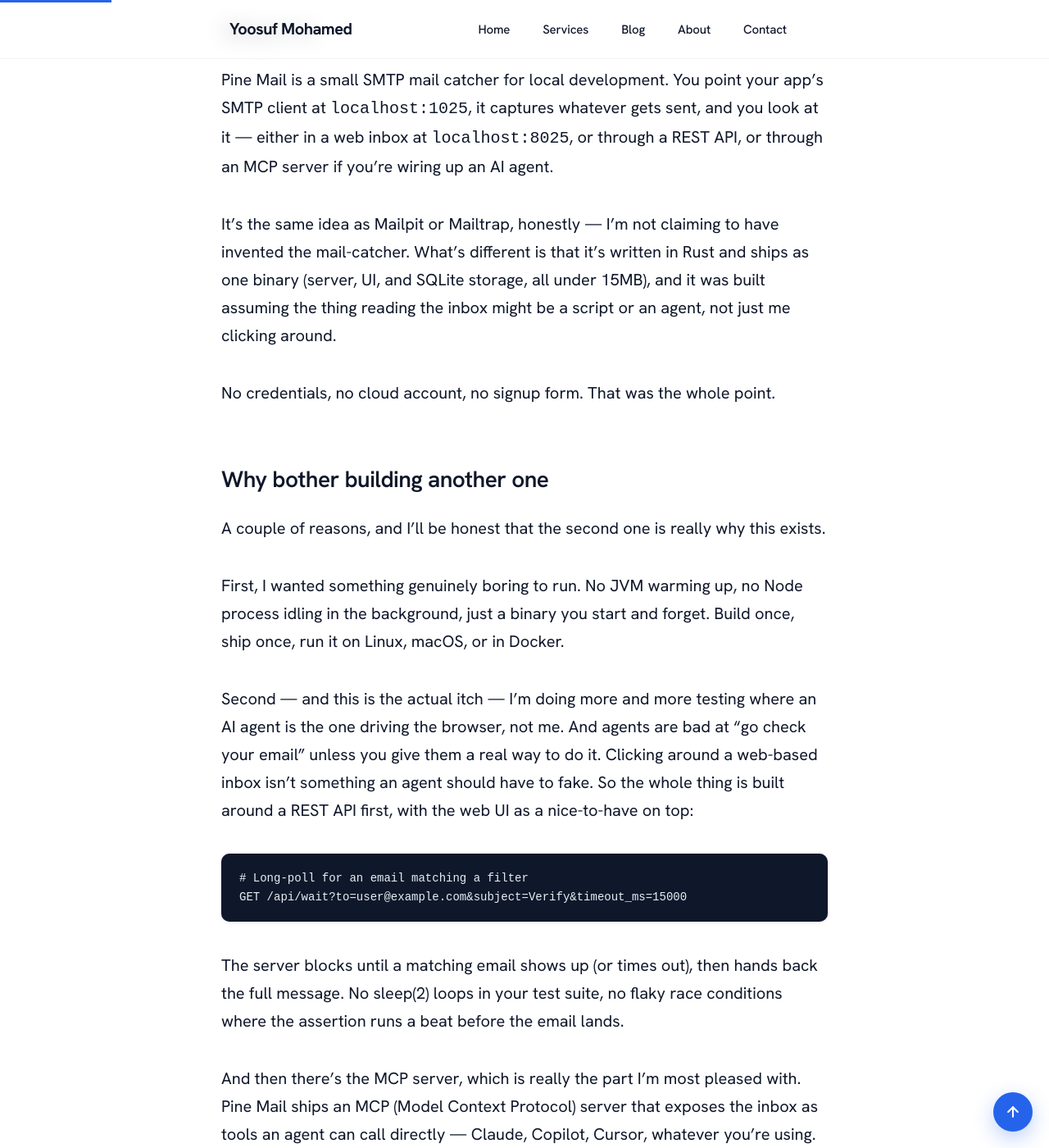
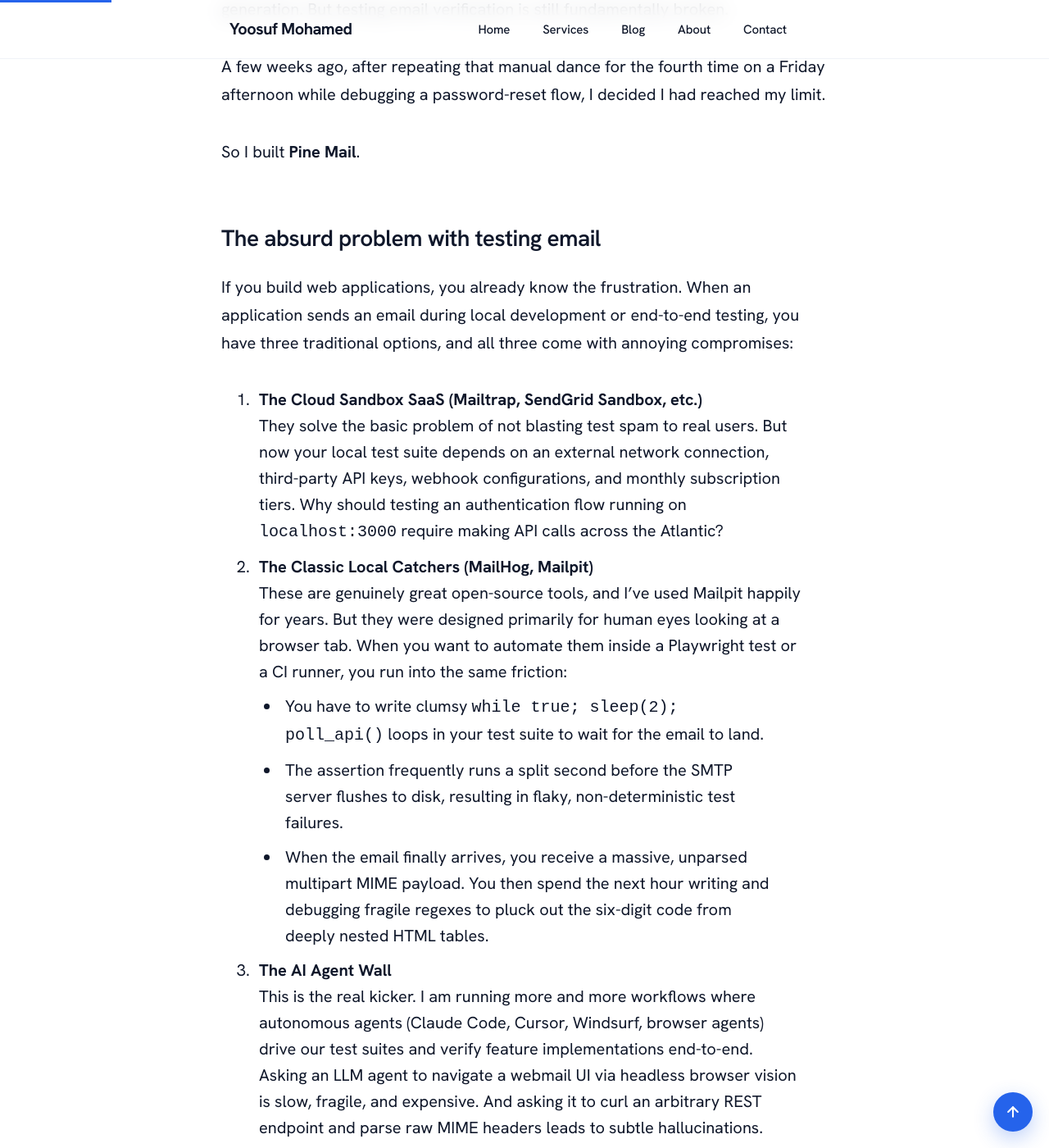
Before and after one commit to yoosuf/yoosuf.github.io, a Jekyll site: the page built from _posts/2026-09-01-introducing-pinemail.md, in a window 1280 px wide and 1400 px high, scrolled down 1155 px. Shown: the whole window at 82% size. Built offline with Jekyll 4.4.1, drawn with Linux system fonts in a browser that asks for light colours; some web fonts are replaced; some of the changed text lies outside the part shown.

Commit message:
Improve Introducing Pine Mail post content and update llms.txt

````diff
--- a/_posts/2026-09-01-introducing-pinemail.md
+++ b/_posts/2026-09-01-introducing-pinemail.md
@@ -1,70 +1,213 @@
 ---
 title: "Introducing Pine Mail: A Tiny SMTP Mail Catcher for Developers and AI Agents"
 author: Yoosuf Mohamed
-date: 2026-09-01 08:00:00
+date: 2026-09-01 00:00:00
 excerpt: ""
 layout: post
 permalink: /blog/introducing-pinemail
 published: true
-description: "Why I built Pine Mail, a single-binary SMTP mail catcher in Rust with a REST API and MCP server for e2e testing and AI agents."
-categories: ["Engineering"]
+description: "Why I built Pine Mail: a single-binary SMTP mail catcher in Rust with a REST API and MCP server for automated testing and AI agents."
+categories: ["Engineering", "AI & Tech"]
 tags: ["Rust", "Open Source", "DevOps", "AI", "Testing"]
 ---
 
-I was testing a password reset flow for the third time that afternoon, flipping between my test-email provider's dashboard and my app, trying to pick the right OTP out of a cluttered inbox UI. Then I needed to test it again with a different account. Reset. Log back in to the mail dashboard. Find the email. Copy the code. Repeat.
+We are living in an era where an AI coding agent can scaffold an entire full-stack application in two prompts, spin up cloud infrastructure, and generate fifty integration tests before you've finished your morning coffee.
 
-At some point I just got annoyed enough to fix it myself, which is how most of my side projects start.
+Yet the moment that automated test suite or browser agent encounters this one innocent sentence:
 
-If you've done any amount of QA work, or built anything with email verification, you know this dance. Mailtrap and Mailhog and the rest all solve the "don't send real email in dev" problem fine. What none of them solved for me was the *next* problem: getting the email's contents back into my test script or my AI agent without babysitting a browser tab.
+*“Please enter the 6-digit verification code sent to your email.”*
+
+Everything collapses.
+
+The test suite hangs. The CI pipeline times out. The AI agent starts hallucinating or burns ten thousand tokens trying to scrape a webmail dashboard. And the developer sighs, pulls up a browser tab, clicks around an inbox UI, copies an OTP code, and pastes it into a terminal by hand.
+
+In 2026, we have solved distributed consensus, edge computing, and neural code generation. But testing email verification is still fundamentally broken.
+
+A few weeks ago, after repeating that manual dance for the fourth time on a Friday afternoon while debugging a password-reset flow, I decided I had reached my limit.
 
 So I built **Pine Mail**.
 
-## What it is
+## The absurd problem with testing email
 
-Pine Mail is a small SMTP mail catcher for local development. You point your app's SMTP client at `localhost:1025`, it captures whatever gets sent, and you look at it — either in a web inbox at `localhost:8025`, or through a REST API, or through an MCP server if you're wiring up an AI agent.
+If you build web applications, you already know the frustration. When an application sends an email during local development or end-to-end testing, you have three traditional options, and all three come with annoying compromises:
 
-It's the same idea as Mailpit or Mailtrap, honestly — I'm not claiming to have invented the mail-catcher. What's different is that it's written in Rust and ships as one binary (server, UI, and SQLite storage, all under 15MB), and it was built assuming the thing reading the inbox might be a script or an agent, not just me clicking around.
+1. **The Cloud Sandbox SaaS (Mailtrap, SendGrid Sandbox, etc.)**
+They solve the basic problem of not blasting test spam to real users. But now your local test suite depends on an external network connection, third-party API keys, webhook configurations, and monthly subscription tiers. Why should testing an authentication flow running on `localhost:3000` require making API calls across the Atlantic?
 
-No credentials, no cloud account, no signup form. That was the whole point.
+2. **The Classic Local Catchers (MailHog, Mailpit)**
+These are genuinely great open-source tools, and I've used Mailpit happily for years. But they were designed primarily for human eyes looking at a browser tab. When you want to automate them inside a Playwright test or a CI runner, you run into the same friction:
+- You have to write clumsy `while true; sleep(2); poll_api()` loops in your test suite to wait for the email to land.
+- The assertion frequently runs a split second before the SMTP server flushes to disk, resulting in flaky, non-deterministic test failures.
+- When the email finally arrives, you receive a massive, unparsed multipart MIME payload. You then spend the next hour writing and debugging fragile regexes to pluck out the six-digit code from deeply nested HTML tables.
 
-## Why bother building another one
+3. **The AI Agent Wall**
+This is the real kicker. I am running more and more workflows where autonomous agents (Claude Code, Cursor, Windsurf, browser agents) drive our test suites and verify feature implementations end-to-end. Asking an LLM agent to navigate a webmail UI via headless browser vision is slow, fragile, and expensive. And asking it to curl an arbitrary REST endpoint and parse raw MIME headers leads to subtle hallucinations.
 
-A couple of reasons, and I'll be honest that the second one is really why this exists.
+Agents need a clean, structured, native way to interact with email. They need to be able to say: *"Wait for the verification email sent to `test@local`, give me the OTP code, and tell me when it's done."*
 
-First, I wanted something genuinely boring to run. No JVM warming up, no Node process idling in the background, just a binary you start and forget. Build once, ship once, run it on Linux, macOS, or in Docker.
+That was the itch. Pine Mail is the scratch.
 
-Second — and this is the actual itch — I'm doing more and more testing where an AI agent is the one driving the browser, not me. And agents are bad at "go check your email" unless you give them a real way to do it. Clicking around a web-based inbox isn't something an agent should have to fake. So the whole thing is built around a REST API first, with the web UI as a nice-to-have on top:
+## What Pine Mail actually is
+
+Pine Mail is a lightweight, single-binary SMTP mail catcher built specifically for local development, automated test suites, and autonomous AI agents.
+
+You point your application's SMTP configuration at `localhost:1025`. It intercepts every email sent by your app. You can view the messages in a clean web UI at `localhost:8025`, query them via a REST API, or connect an AI agent directly using its native Model Context Protocol (MCP) server.
+
+It doesn't require a cloud account, doesn't require Docker (though a Docker image is available), and doesn't ask for credentials. It's a single static binary written in Rust that compiles the server, SQLite storage, and the embedded web frontend into an executable under 15MB.
+
+No JVM warming up. No Node.js runtime idling in the background. It starts in under 5 milliseconds and sits comfortably at 12MB of RAM.
+
+## The two features that change everything
+
+I didn't want to build just another clone of Mailpit. Pine Mail was built around two specific capabilities designed to eliminate test flakiness and agent friction.
+
+### 1. Long-polling built into the HTTP API (`GET /api/wait`)
+
+The worst part of testing asynchronous messaging is polling. You send an email in your test, and then you either throw an arbitrary `sleep(3)` into your code (which slows down CI) or you poll a list endpoint every 500ms (which adds noise and causes race conditions).
+
+Pine Mail solves this at the protocol level with a long-polling wait endpoint:
 
 ```bash
-# Long-poll for an email matching a filter
-GET /api/wait?to=user@example.com&subject=Verify&timeout_ms=15000
+# Wait up to 15 seconds for an email matching these filters
+curl "http://localhost:8025/api/wait?to=user@example.com&subject=Verify&timeout_ms=15000"
 ```
 
-The server blocks until a matching email shows up (or times out), then hands back the full message. No sleep(2) loops in your test suite, no flaky race conditions where the assertion runs a beat before the email lands.
+The HTTP request stays open. The instant the SMTP listener finishes processing the incoming message, the server pushes the completed message payload back over the connection and closes the request. If the email doesn't arrive before the timeout, it returns a clean 408.
 
-And then there's the MCP server, which is really the part I'm most pleased with. Pine Mail ships an MCP (Model Context Protocol) server that exposes the inbox as tools an agent can call directly — Claude, Copilot, Cursor, whatever you're using. Point it at Pine Mail and it can:
+Zero `sleep()` calls in your test harness. Zero polling loops. Your assertions run the millisecond the email exists.
 
-- List captured emails
-- Wait for one matching a filter
-- Pull OTP codes and magic links straight out of the body
-- Delete a message, or clear the whole inbox
+### 2. Automatic signal and token extraction (`/api/messages/:id/extract`)
 
-Which means you can hand an agent a task like "sign up, verify the email, log in" and it doesn't need you to hand-write the email-scraping logic. It just asks Pine Mail for the email.
+In 95% of automated test scenarios, you do not care about the MIME boundary delimiters, the CSS styling of the hero header, or the tracking pixels. You care about two things:
 
-## What's actually in it
+- What was the verification code?
+- What was the magic link / password reset URL?
 
-- SMTP on port 1025 — no auth, no relaying, it only ever accepts mail, never sends it anywhere.
-- A web UI and REST API on port 8025, with live updates over WebSockets so new mail just appears.
-- HTML and plain-text bodies, raw MIME headers, attachments, bulk delete — the usual inbox stuff.
-- A paginated, infinite-scroll inbox that doesn't fall over once you've got 10,000 test emails sitting in it.
-- `GET /api/wait` for long-polling, `GET /api/messages/:id/extract` for pulling OTPs and links out automatically.
-- An MCP server with seven tools (list, get, wait, extract, delete, clear, send-test).
-- SQLite underneath, with automatic pruning, or fully in-memory if you don't want anything persisted at all.
-- No runtime dependencies beyond the binary itself — Docker is optional, not required.
+Pine Mail runs incoming email bodies through a dedicated signal extraction engine. When you query the extraction endpoint:
 
-## Getting it running
+```bash
+curl "http://localhost:8025/api/messages/msg_01J6XYZ.../extract"
+```
 
-Fastest path is Docker Hub, no build step involved:
+It returns structured JSON:
+
+```json
+{
+  "codes": ["849201"],
+  "links": [
+    "http://localhost:3000/auth/verify?token=d8f1e09a8b2c4d5e"
+  ],
+  "action_urls": [
+    "http://localhost:3000/auth/verify?token=d8f1e09a8b2c4d5e"
+  ]
+}
+```
+
+It recognizes 4 to 8-digit numeric and alphanumeric OTPs, magic login links, password reset URLs, and confirmation triggers. You never have to write regexes in your test scripts again.
+
+## What this looks like in an automated test
+
+Here is a practical example. Suppose you are writing an end-to-end authentication test in Python using Playwright or `requests`.
+
+Instead of juggling browser tabs or sleeping:
+
+```python
+import requests
+
+# 1. Trigger the signup in your application
+signup_resp = requests.post("http://localhost:3000/api/signup", json={
+    "email": "sarah@company.test",
+    "password": "CorrectHorseBatteryStaple!"
+})
+assert signup_resp.status_code == 201
+
+# 2. Block until Pine Mail receives the verification email (no sleep needed)
+email = requests.get(
+    "http://localhost:8025/api/wait",
+    params={
+        "to": "sarah@company.test",
+        "subject": "Confirm your account",
+        "timeout_ms": 10000
+    }
+).json()
+
+# 3. Pull the OTP code straight out of the parsed signals
+extracted = requests.get(f"http://localhost:8025/api/messages/{email['id']}/extract").json()
+otp_code = extracted["codes"][0]
+
+# 4. Submit the verification code
+verify_resp = requests.post("http://localhost:3000/api/verify-email", json={
+    "email": "sarah@company.test",
+    "code": otp_code
+})
+assert verify_resp.status_code == 200
+```
+
+The test is fast, robust, and completely deterministic. If the email delivery fails inside your app, the test fails immediately on the timeout without hanging indefinitely.
+
+## The native MCP server for AI agents
+
+This is where things get genuinely fun.
+
+Model Context Protocol (MCP) has rapidly become the standard way AI agents interact with local developer tools. Pine Mail ships with a dedicated MCP server binary (`pinemail-mcp`) that exposes the entire inbox to your AI agents as native callable tools.
+
+Whether you're using Claude Desktop, Cursor, Windsurf, Claude Code, or an autonomous framework, you configure the server in your MCP settings:
+
+```json
+{
+  "mcpServers": {
+    "pinemail": {
+      "command": "pinemail-mcp",
+      "env": {
+        "PINEMAIL_URL": "http://localhost:8025"
+      }
+    }
+  }
+}
+```
+
+Once wired up, your agent has access to seven targeted tools:
+- `wait_for_email` (blocks until matching email arrives)
+- `extract_signals` (pulls OTP codes and URLs)
+- `list_messages` (queries inbox with pagination)
+- `get_message` (fetches full HTML, plain text, and MIME data)
+- `delete_message` (cleans up a specific message)
+- `clear_inbox` (resets state between test runs)
+- `send_test_email` (injects a simulated test message)
+
+Now, you can hand your agent a high-level task:
+
+> *"Use the browser to register a new account as alex@test.local, wait for the confirmation email, extract the verification link, visit it to complete registration, and confirm that the user dashboard renders."*
+
+The agent navigates to your signup page, fills in the form, calls the `wait_for_email` tool, retrieves the extracted URL via `extract_signals`, navigates directly to the confirmation link, and validates the dashboard.
+
+No brittle webmail scraping. No custom bash glue. The agent just does the job.
+
+## Why Rust? (And how it's engineered)
+
+People always ask why I chose Rust for this instead of Go or TypeScript.
+
+I don't rewrite tools in Rust just for the sake of writing Rust. But for developer tooling that sits in the background of your daily workflow, three constraints matter:
+
+1. **Zero runtime overhead:** When I'm developing, Docker containers, language runtimes, and background daemons consume battery and RAM quickly. Pine Mail compiles to a single, statically linked binary. It starts instantly and uses barely 12MB of resident memory.
+2. **Single-file distribution:** The web frontend (built with React and Vite) is embedded directly into the Rust executable at compile time using `rust-embed`. There are no `node_modules`, no static asset directories to configure, and no external HTML files to keep track of. One file on disk does everything.
+3. **Resilience under load:** SMTP connections and WebSocket streams can easily lead to memory leaks or deadlocks if not handled cleanly. Tokio's async runtime handles hundreds of simultaneous SMTP connections effortlessly, while SQLite in WAL (Write-Ahead Logging) mode guarantees fast, reliable persistence without locks freezing the UI.
+
+The codebase is organized as a clean cargo workspace with three focused crates:
+
+- `pinemail-core`: Contains the SQLite storage engine, MIME parsing logic, signal extraction rules, and shared domain models.
+- `pinemail-server`: Houses the Tokio-based SMTP server (port 1025), the Axum HTTP REST API, and the embedded WebSockets inbox dashboard (port 8025). This is the primary binary.
+- `pinemail-mcp`: The Model Context Protocol stdio server that translates MCP tool calls into HTTP queries against the server.
+
+For CI environments, you can pass `--memory` to run Pine Mail with an in-memory SQLite database. Tests run at lightning speed, and when the process exits, zero temporary files are left on disk.
+
+## Quick start
+
+You can get Pine Mail running in your environment in less than 30 seconds.
+
+### Via Docker
+
+If you prefer containers, the official image is on Docker Hub:
 
 ```bash
 docker run -d \
@@ -75,11 +218,11 @@
   yoosuf/pinemail:latest
 ```
 
-That's it. Open `http://localhost:8025`, point your app at `localhost:1025`, done. I checked it on both amd64 and arm64 (my M-series Mac, plus a Raspberry Pi I had lying around) before calling it good.
+Open `http://localhost:8025` to view the inbox, and point your application's SMTP host to `localhost:1025`.
 
-### If you'd rather build it yourself
+### From source
 
-I get it, some people don't like running things they can't read. Clone it and build:
+If you have the Rust toolchain installed:
 
 ```bash
 git clone https://github.com/yoosuf/pinemail.git
@@ -88,89 +231,27 @@
 ./target/release/pinemail
 ```
 
-Same ports either way — SMTP on `1025`, UI on `8025`.
+That's all it takes.
 
-### Wiring it into an agent
+## What's on the roadmap
 
-If you're on Claude Desktop, Copilot, or Cursor, the MCP config is just:
+Pine Mail is currently at `v0.1.0`. I've been running it in local development and in automated agentic test suites for several weeks, and it has already replaced both Mailhog and Mailtrap across my personal workflow.
 
-```json
-{
-  "mcpServers": {
-    "pinemail": {
-      "command": "pinemail-mcp",
-      "env": { "PINEMAIL_URL": "http://localhost:8025" }
-    }
-  }
-}
-```
+A few capabilities I'm actively working on for upcoming releases:
 
-Ask your agent to "wait for an email from support@example.com with subject 'Password Reset'" and it does exactly that. No regex you wrote at 11pm, no manual extraction step.
+- **Incoming mail webhooks:** Register a webhook endpoint so Pine Mail pushes an HTTP POST payload to your local server the moment a matching message arrives.
+- **Configurable rate-limiting simulation:** The ability to simulate real-world email provider throttling and temporary greylisting errors (421/450 responses) to test your application's email queue backoff logic.
+- **IMAP read-only interface:** For legacy apps or desktop email clients that insist on fetching mail via IMAP rather than checking a REST API.
 
-## Where this is actually useful
+## Wrap up
 
-I'll admit most "here's why my tool is great" sections in blog posts are padding, so I'll keep this to what I've actually used it for.
+Software development has gotten dramatically faster over the last two years, but we often overlook the mundane friction points that break our flow. Email verification shouldn't be the thing that slows down an automated deployment or confuses an AI agent.
 
-Testing a three-step signup with email verification used to mean: trigger the signup, tab over to Mailhog, find the email, copy the OTP by hand, tab back, paste it, continue. With Pine Mail's `/api/wait` endpoint, that whole dance turns into a few lines in the test itself:
+Pine Mail is free, open source under the MIT license, and ready for you to poke at:
 
-```python
-# Trigger signup
-response = requests.post("http://api.myapp.local/signup", json=data)
+- GitHub repository: [github.com/yoosuf/pinemail](https://github.com/yoosuf/pinemail)
+- Docker Hub: [hub.docker.com/r/yoosuf/pinemail](https://hub.docker.com/r/yoosuf/pinemail)
 
-# Wait for verification email (blocks until it arrives)
-email = requests.get(
-    "http://localhost:8025/api/wait",
-    params={"to": "testuser@example.com", "subject": "Verify", "timeout_ms": 10000}
-).json()
-
-# Extract OTP
-codes = requests.get(f"http://localhost:8025/api/messages/{email['id']}/extract").json()
-otp = codes['codes'][0]
-
-# Continue test
-requests.post("http://api.myapp.local/verify", json={"otp": otp})
-```
-
-Nothing clever here, which is the point — the boring parts of the test stay boring, and you're not babysitting a browser tab waiting for an email to land.
-
-The more interesting case, for me at least, is handing this off entirely to an agent. I've had a Claude-driven test run through "sign up as test@example.com, verify the email, set a password, log in" as a single instruction — it posts the signup, calls the MCP `wait_for_email` tool, pulls the link out with `extract_signals`, clicks it, sets the password, and logs in. I didn't write any of the email-handling code for that run. It just used the tools.
-
-And then there's the plain, low-stakes version: I'm building a password-reset screen, I run Pine Mail in one terminal and my app in another, trigger the reset, and click the link straight out of the inbox at `localhost:8025`. No throwaway Gmail accounts, no rate limits interrupting me mid-flow.
-
-## Why Rust, since people ask
-
-Honestly, if you're just running the Docker image, the language underneath shouldn't matter to you at all — that's kind of the point of shipping a single binary.
-
-But for me, building it, Rust mattered. One binary, no runtime to install, no "works on my machine" arguments about Node versions. It stays memory-light even with a few thousand emails sitting in the inbox, async I/O keeps the WebSocket connections and SMTP sessions cheap, and the type system caught a handful of bugs for me before they ever became 2am debugging sessions.
-
-If you want to hack on it, you'll need the Rust toolchain, obviously. The codebase is a monorepo and reasonably tidy — I've tried to keep it that way on purpose, since I'd like other people to actually contribute rather than bounce off it.
-
-## How it's put together, if you're curious
-
-Three crates:
-
-- `pinemail-core` — the shared library: SQLite storage, MIME parsing, the regex-based OTP/link extraction.
-- `pinemail-server` — the SMTP server plus the HTTP API and UI. This is the binary you actually deploy.
-- `pinemail-mcp` — the MCP stdio server, run as its own process if you want an agent talking to Pine Mail.
-
-The frontend is React and Vite, but it gets embedded into the binary at build time, so there's no separate asset bundle to manage or serve.
-
-If you want to add a feature, it usually belongs in `core` first, then gets exposed from `server` and `mcp` — that way it shows up in the REST API, the MCP tools, and the UI all at once, instead of getting bolted onto just one of them.
-
-## What's next, and what isn't yet
-
-Pine Mail is at v0.1.0 and I've been using it in real agentic test runs for a few weeks now — signup flows, password resets, magic links. It holds up.
-
-Things I still want to add: an IMAP fallback for apps that insist on IMAP instead of SMTP, some rate-limiting so you can simulate a mail provider that isn't infinitely generous, webhooks for triggering things when mail arrives, and a better attachments UI (right now it's functional, not pretty).
-
-None of that is blocking anyone from using it today, though.
-
-## If you want to poke at it
-
-- Docker Hub, fastest way to try it: [`yoosuf/pinemail`](https://hub.docker.com/r/yoosuf/pinemail) — tags `latest`, `0.1.0`, more coming.
-- GitHub, if you want the source or want to contribute: [yoosuf/pinemail](https://github.com/yoosuf/pinemail). It's a small project and I'd genuinely like help with it, so don't be shy about opening an issue even for something small.
-- If something's broken or confusing, tell me. I'd rather hear about it than have you quietly give up on it.
-
-I built this because I was tired of clicking through an inbox to find a six-digit code. If you're in the same boat — or if your test suite is increasingly being driven by an agent instead of a person — give it a run.
+If you find a bug, want a new feature, or want to contribute to the codebase, open an issue or submit a pull request. I'd love to hear how you're using it in your test suites and agent setups.
 
 — Yoosuf
--- a/llms.txt
+++ b/llms.txt
@@ -30,6 +30,7 @@
 
 ### AI & Technology
 
+- [Introducing Pine Mail](https://yoosuf.me/blog/introducing-pinemail): A tiny SMTP mail catcher in Rust with REST API and MCP server for automated testing and AI agents
 - [How ChatGPT helps me on day to day life](https://yoosuf.me/blog/chatgpt-daily-life): Practical uses of AI tools in daily workflows
 - [Make the Hard Decision Before the Product Fails](https://yoosuf.me/blog/perish-pivot-persevere): Perish, pivot, or persevere — deciding with evidence before failure becomes undeniable
 
````
